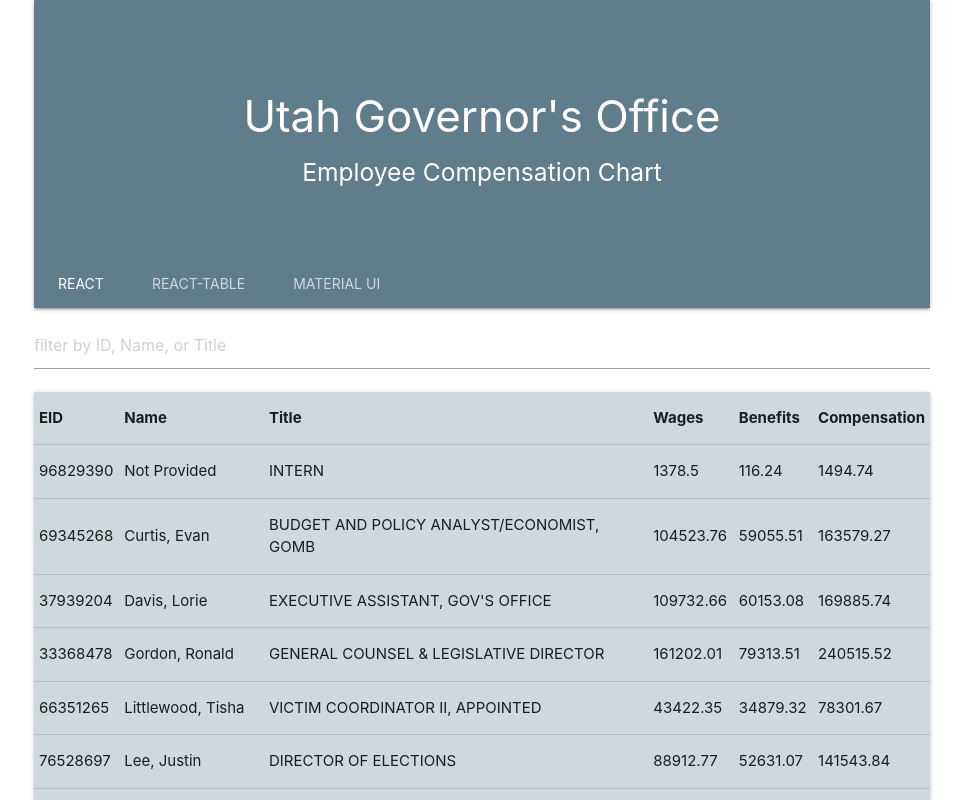
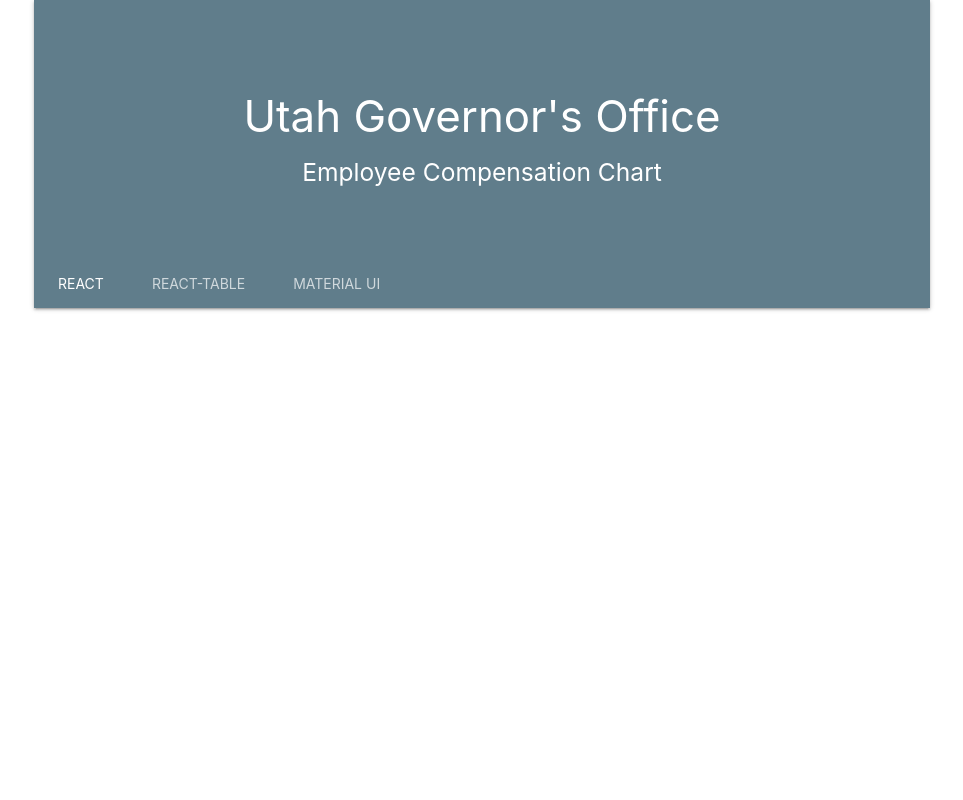
Before and after one commit to DanDukes/GovOfficeEmployees, a React (Create React App) app: page / in a window 1280 px wide. Shown: the top 800 px of the page, without its empty margins (158-1121 px from the left). Built offline with nearby package versions, Linux system fonts and the light colour scheme.

Commit message:
changing name trying to get gh pages to work

```diff
--- a/package.json
+++ b/package.json
@@ -1,6 +1,6 @@
 {
-  "name": "gov-office-employee",
-  "homepage": "http://dandukes.github.io/gov-office-employee",
+  "name": "GovOfficeEmployees",
+  "homepage": "https://dandukes.github.io/GovOfficeEmployees",
   "version": "0.1.0",
   "private": true,
   "dependencies": {
--- a/src/App.js
+++ b/src/App.js
@@ -11,7 +11,7 @@ function App() {
       <Router>
         <div>
         <Navbar/>
-        <Route exact path="/" component={Main}/>
+        <Route exact path="/GovOfficeEmployees" component={Main}/>
         <Route exact path="/react" component={Main}/>
         <Route exact path="/react-table" component={ReactTable} />
         <Route exact path="/material-ui" component={MaterialUi} />
```
